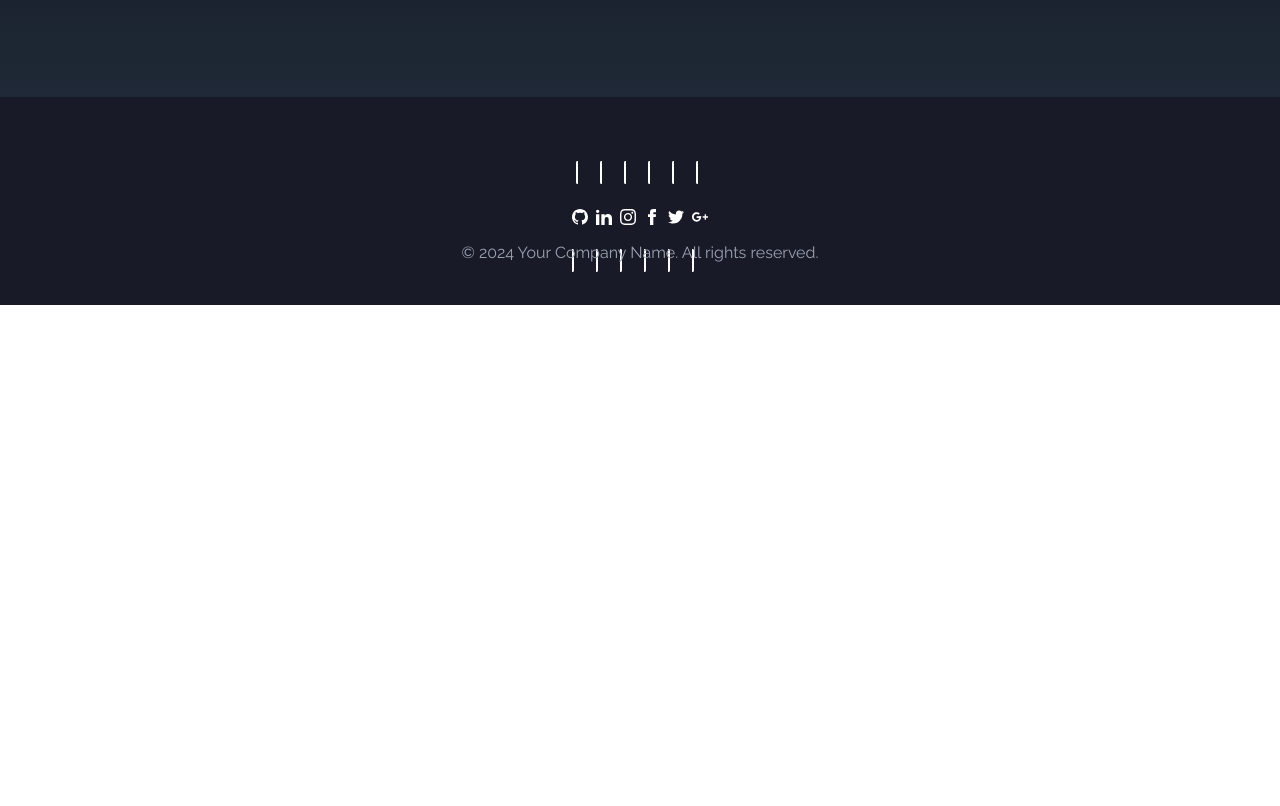
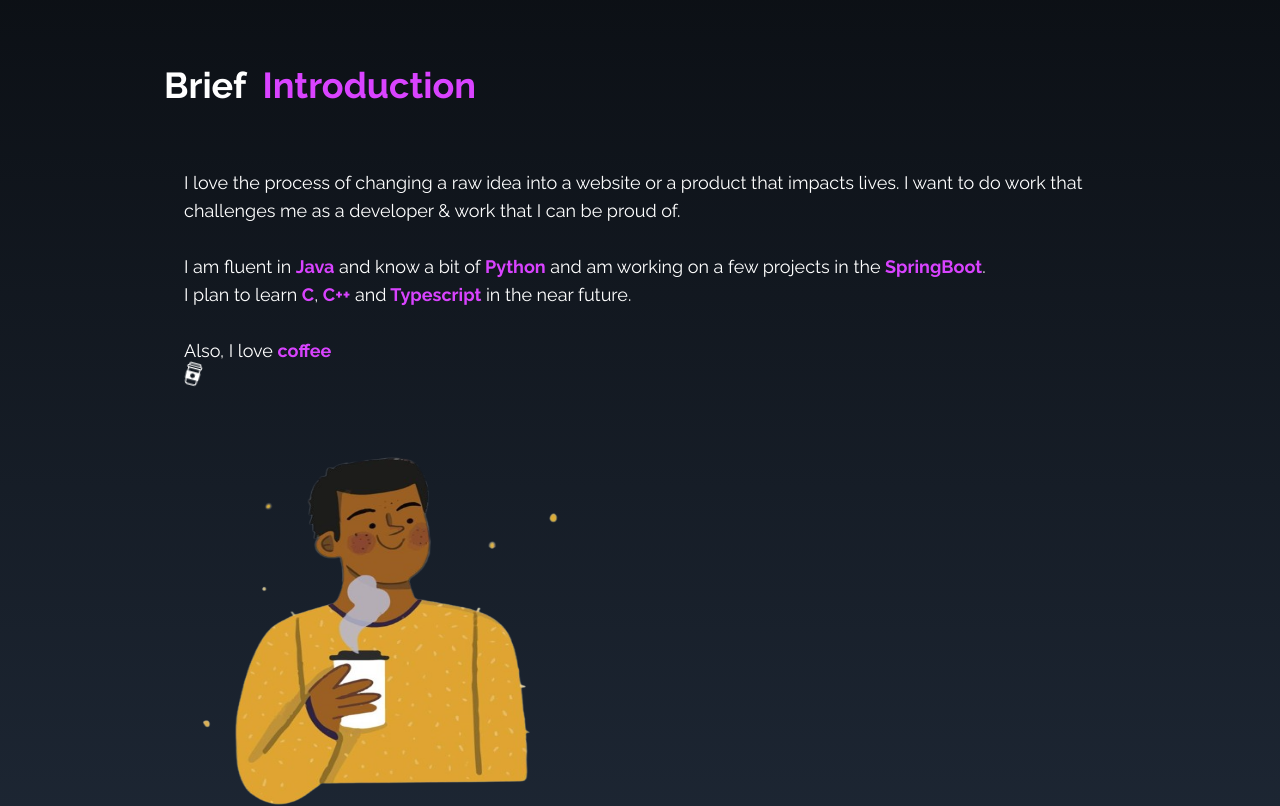
Before and after one commit to DEBASIS000123/Portfolio, a React (Vite) app: page / in a window 1280 px wide. Shown: the part 600-1406 px from the top of the page. Before the commit the page ends 905 px from the top, so only its background shows below. Built offline with nearby package versions, Linux system fonts and the light colour scheme.

Commit message:
Modified

```diff
--- a/src/Components/Footer/Footer.jsx
+++ b/src/Components/Footer/Footer.jsx
@@ -113,7 +113,9 @@ const Footer = () => {
         </div>
       </div>
       <div className="text-gray-400 mb-10 text-center">
-        &copy; 2024 Your Company Name. All rights reserved.
+        Copyright &copy; 2024 DEBASIS MISHRA
+        <br />
+        All rights reserved.
       </div>
     </div>
   );
--- a/src/Components/Home.jsx
+++ b/src/Components/Home.jsx
@@ -1,9 +1,11 @@
 import React, { useContext } from "react";
 import heroimg from "../assets/home-main.svg";
+import Avatar from "../assets/Avatar.png";
 import { IoIosArrowForward } from "react-icons/io";
 import Type from "./Type.jsx";
 import { Link } from "react-scroll";
 import { AppStore } from "../Store/AppstoreProvider.jsx";
+import { CiCoffeeCup } from "react-icons/ci";
 
 const Home = () => {
   const { lightmode } = useContext(AppStore);
@@ -41,7 +43,7 @@ const Home = () => {
           </h2>
           <div>
             <Link
-              to="about"
+              to="secoundpart"
               smooth
               duration={500}
               className={`text-white w-fit px-6 py-3 my-2 flex  items-center rounded-md bg-gradient-to-r from-cyan-500 to-blue-500 cursor-pointer group font-bold `}
@@ -61,6 +63,43 @@ const Home = () => {
           />
         </div>
       </div>
+
+      <div className="max-w-screen-lg mx-auto flex flex-col items-center justify-center h-full px-4 md:flex-row secoundpart">
+        <div className="pt-44 md:pt-24 flex flex-col justify-center items-center h-full md:items-start">
+          <h1
+            className={`text-4xl font-bold flex ml-5 ${
+              lightmode ? "text-black sm:text-4xl " : "text-white sm:text-4xl "
+            }`}
+          >
+            Brief <p className="text-Primary ml-4">Introduction</p>
+          </h1>
+          <div className={`mt-6 ${lightmode ? "text-black  " : "text-white "}`}>
+            <p className="text-sm md:text-lg mt-10 m-10">
+              I love the process of changing a raw idea into a website or a
+              product that impacts lives. I want to do work that challenges me
+              as a developer & work that I can be proud of.
+              <br />
+              <br />I am fluent in <b className="text-Primary">Java</b> and know
+              a bit of <b className="text-Primary">Python</b> and am working on
+              a few projects in the <b className="text-Primary">SpringBoot</b>.
+              <br />I plan to learn <b className="text-Primary">C</b>,{" "}
+              <b className="text-Primary">C++</b> and
+              <b className="text-Primary"> Typescript</b> in the near future.{" "}
+              <br />
+              <br />
+              Also, I love <b className="text-Primary">coffee</b>{" "}
+              <CiCoffeeCup style={{ scale: "1.5", rotate: "15deg" }} />
+            </p>
+          </div>
+          <div>
+            <img
+              className=" md:mx-4 lg:mx-10 w-auto h-96 md:w-full"
+              src={Avatar}
+              alt="heroimg"
+            />
+          </div>
+        </div>
+      </div>
     </div>
   );
 };
```
